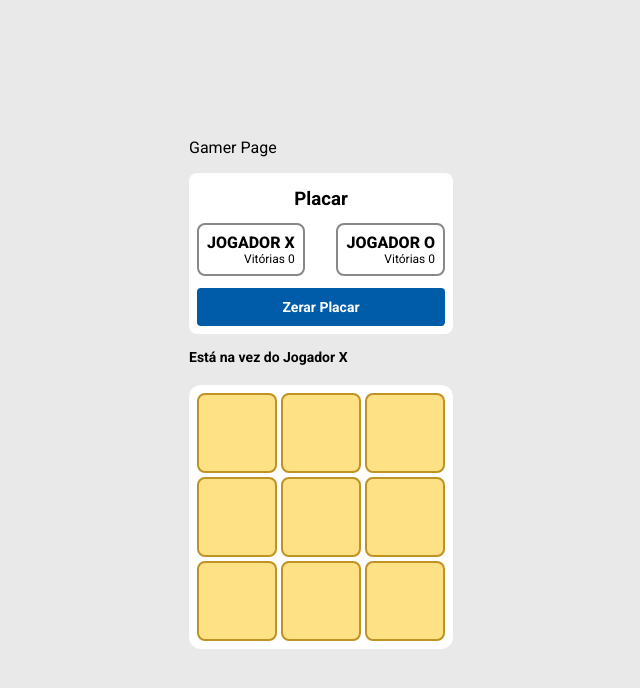
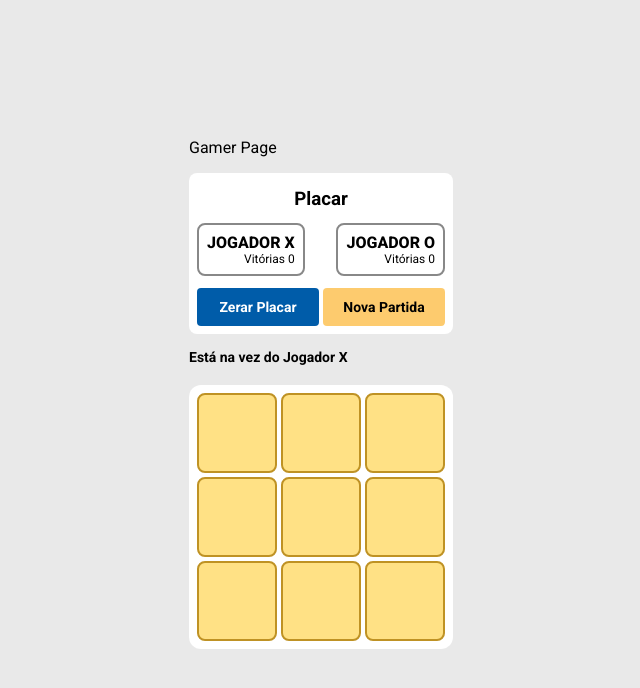
Before and after one commit to CesarBarros/tic-tac-toe, a React (Vite) app: page / in a window 1280 px wide. Shown: the top 688 px of the page, without its empty margins (319-959 px from the left). Built offline with nearby package versions, Linux system fonts and the light colour scheme.

Commit message:
feat(hook): add resetGame in useGameState

```diff
--- /dev/null
+++ b/src/components/Card/index.js
@@ -0,0 +1 @@
+export * from "./Card";
--- a/src/components/ScoreBoard/ScoreBoard.jsx
+++ b/src/components/ScoreBoard/ScoreBoard.jsx
@@ -1,9 +1,19 @@
-import { Card, CardGroup } from "~/components/Card/Card";
+import { Card, CardGroup } from "~/components/Card";
 import * as S from "./ScoreBoard.styles";
 
 export const ScoreBoard = (
-  /** @type ScoreBoardParams */ { scores, matchWinner, onResetScores }
+  /** @type ScoreBoardParams */ {
+    scores,
+    matchWinner,
+    onResetScores,
+    onResetGame,
+  }
 ) => {
+  const handleNewTurn = () => {
+    onResetScores();
+    onResetGame();
+  };
+
   return (
     <S.ScoreBoardContainer>
       <S.ScoreBoardTitle>Placar</S.ScoreBoardTitle>
@@ -13,13 +23,10 @@ export const ScoreBoard = (
         <Card title="Jogador O" subtitle={`Vitórias ${scores.O}`} />
       </CardGroup>
 
-      {matchWinner && (
-        <S.MatchWinnerMessage>
-          Jogador {matchWinner} venceu as 11 partidas!
-        </S.MatchWinnerMessage>
-      )}
-
-      <S.ResetScoresBtn onClick={onResetScores}>Zerar Placar</S.ResetScoresBtn>
+      <S.ButtonsContainer>
+        <S.ResetScoresBtn label="Zerar Placar" onClick={handleNewTurn} />
+        <S.ResetGameBtn label="Nova Partida" onClick={onResetGame} disabled={!!matchWinner} />
+      </S.ButtonsContainer>
     </S.ScoreBoardContainer>
   );
 };
--- a/src/components/ScoreBoard/ScoreBoard.styles.js
+++ b/src/components/ScoreBoard/ScoreBoard.styles.js
@@ -1,4 +1,5 @@
 import styled, { css } from "styled-components";
+import { Button } from "~/components/Button";
 
 export const ScoreBoardContainer = styled("div")`
   ${(/** @type ScoreBoardContainerParams */ { theme }) => css`
@@ -17,26 +18,25 @@ export const ScoreBoardTitle = styled("h3")`
   `}
 `;
 
-export const MatchWinnerMessage = styled("div")`
-  ${(/** @type MatchWinnerMessageParams */ { theme }) => css`
-    color: ${theme.color.notification.success};
-    font-size: 18px;
-    font-weight: bold;
-    margin: ${theme.spacing * 3}px auto;
+export const ResetScoresBtn = styled(Button)`
+  ${(/** @type ButtonParams */ { theme }) => css`
+    background-color: ${theme.color.background.primary};
+    color: ${theme.color.text.white};
+    flex: 1;
   `}
 `;
 
-export const ResetScoresBtn = styled("button")`
-  ${(/** @type ScoreBoardContainerParams */ { theme }) => css`
-    background-color: ${theme.color.background.primary};
-    color: ${theme.color.text.white};
-    border: none;
-    padding: ${theme.spacing * 2}px ${theme.spacing * 4}px;
-    border-radius: ${theme.spacing}px;
-    cursor: pointer;
-    font-size: 14px;
-    font-weight: bold;
-    margin-top: ${theme.spacing * 2}px;
-    text-align: center;
+export const ResetGameBtn = styled(Button)`
+  ${(/** @type ButtonParams */ { theme }) => css`
+    background-color: ${theme.color.background.secondary};
+    color: ${theme.color.text.black};
+    flex: 1;
   `}
 `;
+
+export const ButtonsContainer = styled("div")`
+  ${(/** @type ButtonParams */ { theme }) => css`
+    display: flex;
+    gap: ${theme.spacing}px;
+  `}
+`;
--- a/src/hooks/useGameState/useGameState.js
+++ b/src/hooks/useGameState/useGameState.js
@@ -58,11 +58,19 @@ export const useGameState = () => {
     [board, currentPlayer, checkWinner, checkDraw, gameOver]
   );
 
+  const resetGame = useCallback(() => {
+    setBoard(Array(9).fill(null));
+    setCurrentPlayer("X");
+    setWinner(null);
+    setGameOver(false);
+  }, []);
+
   return {
     board,
     currentPlayer,
     gameOver,
+    makeMove,
+    resetGame,
     winner,
-    makeMove,
   };
 };
--- a/src/main.jsx
+++ b/src/main.jsx
@@ -3,7 +3,7 @@ import { createRoot } from "react-dom/client";
 
 import * as S from "./main.styles";
 import { CustomThemeProvider } from "~/styles";
-import { Gamer } from "~/pages/gamer";
+import { Game } from "~/pages/game";
 
 const container = document.getElementById("root");
 
@@ -17,7 +17,7 @@ root.render(
   <StrictMode>
     <CustomThemeProvider>
       <S.AppContainer>
-        <Gamer />
+        <Game />
       </S.AppContainer>
     </CustomThemeProvider>
   </StrictMode>
--- /dev/null
+++ b/src/pages/game/game.styles.js
@@ -0,0 +1,17 @@
+import styled, { css } from "styled-components";
+import "~/styles/Theme.types";
+
+export const GamerContainer = styled("section")`
+  ${(/** @type {{ theme: Theme }} */ { theme }) => css`
+    max-width: ${theme.container.maxWidth};
+  `}
+`;
+
+export const MatchWinnerMessage = styled("div")`
+  ${(/** @type MatchWinnerMessageParams */ { theme }) => css`
+    color: ${theme.color.notification.success};
+    font-size: 18px;
+    font-weight: bold;
+    margin: ${theme.spacing * 3}px auto;
+  `}
+`;
--- /dev/null
+++ b/src/pages/game/game.types.js
@@ -0,0 +1,4 @@
+/**
+ * @typedef {Object} MatchWinnerMessageParams
+ * @property {Theme} theme
+ */
--- a/src/pages/gamer/index.jsx
+++ b/src/pages/game/index.jsx
@@ -4,20 +4,31 @@ import { GameStatusMessage } from "~/components/GameStatusMessage";
 import { ScoreBoard } from "~/components/ScoreBoard";
 import { useGameState } from "~/hooks/useGameState";
 import { useScore } from "~/hooks/useScore";
-import * as S from "./gamer.styles";
+import * as S from "./game.styles";
 
-export const Gamer = () => {
-  const { board, currentPlayer, makeMove, winner } = useGameState();
+export const Game = () => {
+  const { board, currentPlayer, makeMove, resetGame, winner } = useGameState();
   const { scores, matchWinner, resetScores, updateScore } = useScore();
 
   useEffect(() => {
     if (winner) return updateScore(winner);
   }, [winner, updateScore]);
 
+  console.log({ matchWinner });
+
   return (
     <S.GamerContainer>
       Gamer Page
-      <ScoreBoard {...{ scores, matchWinner }} onResetScores={resetScores} />
+      {matchWinner && (
+        <S.MatchWinnerMessage>
+          Jogador {matchWinner} venceu as 11 partidas!
+        </S.MatchWinnerMessage>
+      )}
+      <ScoreBoard
+        {...{ scores, matchWinner }}
+        onResetScores={resetScores}
+        onResetGame={resetGame}
+      />
       <GameStatusMessage {...{ winner, currentPlayer }} />
       <GameBoard board={board} onCellClick={makeMove} />
     </S.GamerContainer>
--- a/src/pages/gamer/gamer.styles.js
+++ /dev/null
@@ -1,8 +0,0 @@
-import styled, { css } from "styled-components";
-import "~/styles/Theme.types";
-
-export const GamerContainer = styled("section")`
-  ${(/** @type {{ theme: Theme }} */ { theme }) => css`
-    max-width: ${theme.container.maxWidth};
-  `}
-`;
```
Also changed, not shown: src/components/ScoreBoard/ScoreBoard.types.js (+2 -7 lines).
